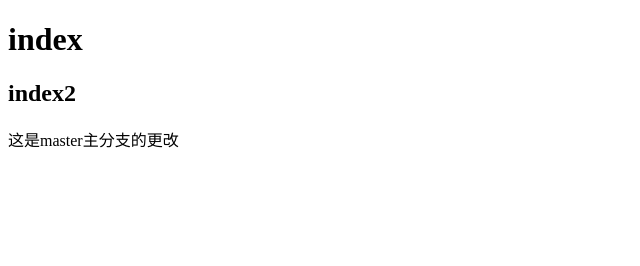
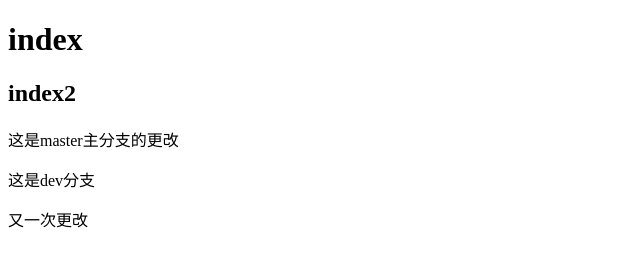
Before and after one commit to 1075976040/test001, a plain HTML site: page index.html in a window 1280 px wide. Shown: the whole page, without its empty margins (0-640 px from the left). Drawn offline with Linux system fonts and the light colour scheme.

Commit message:
第七次修改

```diff
--- a/index.html
+++ b/index.html
@@ -11,5 +11,8 @@
     <h2>index2</h2>
 
     <p>这是master主分支的更改</p>
+    <p>这是dev分支</p>
+
+    <p>又一次更改</p>
 </body>
 </html>
```
